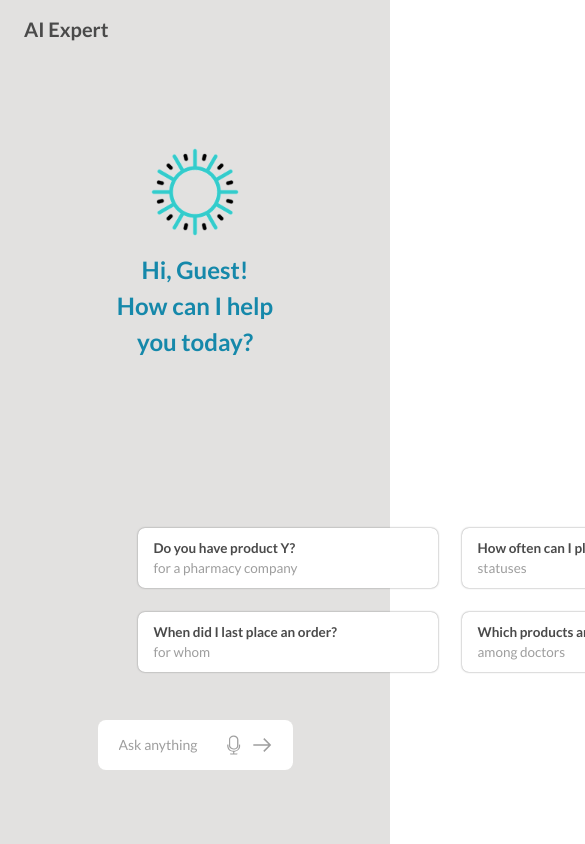
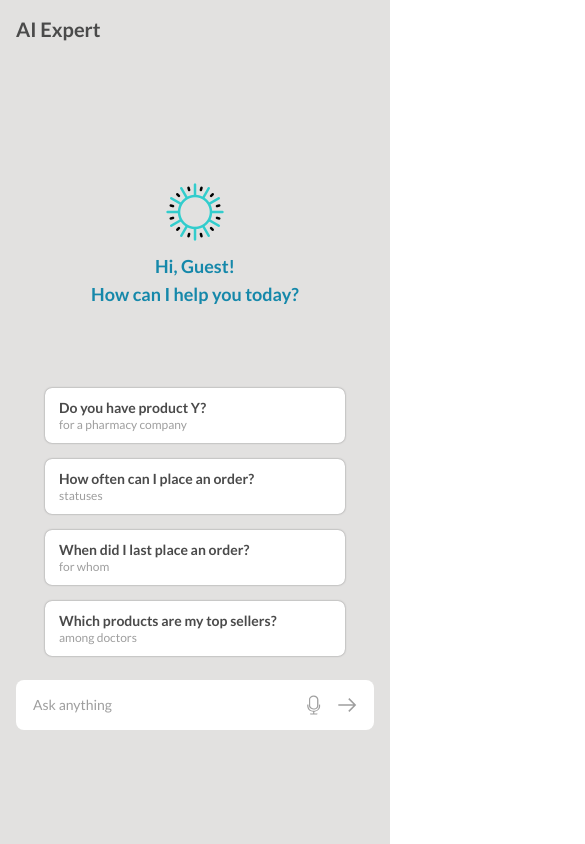
Before and after one commit to YaelOnGitHub/AI-AGENT-UI, an Angular app: page / in a window 390 px wide. Shown: the top 844 px of the page, 585 px wide, since content can reach past the window. Built offline with nearby package versions, Linux system fonts and the light colour scheme.

Commit message:
* Added responsive layout to all diff types of screen sizes

```diff
--- a/src/app/components/chatbox/chatbox.component.html
+++ b/src/app/components/chatbox/chatbox.component.html
@@ -1,11 +1,11 @@
-<main [class.hidden]="isHidden" [class.fade-in]="isFadeIn" class="bg-[#fff] w-full h-[520px] mb-8 rounded-lg shadow-md p-8 pr-3 pb-14">
-    <article #scrollContainer class="w-full h-full overflow-auto pt-1 pl-3 p-8">
+<main [class.hidden]="isHidden" [class.fade-in]="isFadeIn" class="bg-[#fff] w-full h-[300px] sm:h-[400px] md:h-[520px] mb-8 rounded-lg shadow-md p-4 sm:p-6 md:p-8 pr-2 sm:pr-3 pb-10 sm:pb-14">
+    <article #scrollContainer class="w-full h-full overflow-auto pt-1 pl-2 sm:pl-3 p-4 sm:p-6 md:p-8">
         <section>
             <ng-container *ngFor="let message of messages">
                 <div class="sent-message-wrap">
                     <div class="flex justify-end">
                         <section class="sent-bubble">
-                            <p>{{ message.text }}</p>
+                            <p class="text-sm sm:text-base">{{ message.text }}</p>
                         </section>
                         <section class="user-profile">
                             <div class="profile">{{ getInitials() }}</div>
@@ -16,7 +16,7 @@
                 <div class="receive-message-wrap" *ngIf="sharedService.isTyping() && message === messages[messages.length - 1]">
                     <div class="flex">
                         <section class="ai-profile">
-                            <img src="assets/images/AI_Expert_GIF_Logo.gif" alt="">
+                            <img src="assets/images/AI_Expert_GIF_Logo.gif" alt="" class="w-8 h-8 sm:w-10 sm:h-10">
                         </section>
                         <section class="receive-bubble">
                             <div class="typing-indicator">
@@ -31,10 +31,10 @@
                 <div class="receive-message-wrap" *ngIf="!sharedService.isTyping() || message !== messages[messages.length - 1]">
                     <div class="flex">
                         <section class="ai-profile">
-                            <img src="assets/images/AI_Expert_GIF_Logo.gif" alt="">
+                            <img src="assets/images/AI_Expert_GIF_Logo.gif" alt="" class="w-8 h-8 sm:w-10 sm:h-10">
                         </section>
                         <section class="receive-bubble">
-                            <p>Hello there! This response has been generated by a prototype version of Order Point Agent. At this stage, it is not connected to any external APIs, live databases, or backend services. The information provided here is for demonstration purposes only and may not reflect real-time data or actual service functionality.
+                            <p class="text-sm sm:text-base">Hello there! This response has been generated by a prototype version of Order Point Agent. At this stage, it is not connected to any external APIs, live databases, or backend services. The information provided here is for demonstration purposes only and may not reflect real-time data or actual service functionality.
                             </p>
                         </section>
                     </div>
--- a/src/app/components/greetings/greetings.component.html
+++ b/src/app/components/greetings/greetings.component.html
@@ -1,7 +1,7 @@
-<article [class.fade-out]="isFadingOut" [class.hidden]="isHidden"  id="greetings" class="greetings flex-1 mb-32">
+<article [class.fade-out]="isFadingOut" [class.hidden]="isHidden" id="greetings" class="greetings flex-1 mb-16 sm:mb-24 md:mb-32">
     <div class="flex flex-col text-center">
-      <img src="assets/images/AI_Expert_GIF_Logo.gif" alt="" class="w-[120px] mx-auto" />
-      <p class="text-[#1588AA] text-[24px] font-[600]">
+      <img src="assets/images/AI_Expert_GIF_Logo.gif" alt="" class="w-[80px] sm:w-[100px] md:w-[120px] mx-auto" />
+      <p class="text-[#1588AA] text-lg sm:text-xl md:text-[24px] font-[600]">
         Hi, {{ sharedService.userName() }}! <br />How can I help you today?
       </p>
     </div>
--- a/src/app/components/main/main.component.html
+++ b/src/app/components/main/main.component.html
@@ -1,10 +1,10 @@
 <div class="main-wrapper flex flex-col min-h-screen bg-[#e2e1e0]" id="main-wrapper">
-  <header class="text-[20px] bg-transparent text-[#4A4A4A] font-[700] px-6 py-3.5">
+  <header class="text-[20px] bg-transparent text-[#4A4A4A] font-[700] px-4 sm:px-6 py-3.5">
     AI Expert
   </header>
-  <div class="bg-transparent flex justify-center items-center flex-1">
+  <div class="bg-transparent flex justify-center items-center flex-1 px-4 sm:px-6">
     <!--Main-->
-    <main class="w-[50%] flex flex-col">
+    <main class="w-full max-w-[800px] flex flex-col">
       <app-greetings />
       <app-suggestions />
       <app-chatbox />
--- a/src/app/components/suggestions/suggestions.component.html
+++ b/src/app/components/suggestions/suggestions.component.html
@@ -1,33 +1,33 @@
 <!--Suggestions-->
-<article class="p-10 mb-2" [class.fade-out]="isFadingOut" [class.hidden]="isHidden">
-    <div class="flex flex-col gap-6">
-      <div class="flex gap-6 mx-auto">
+<article class="p-4 sm:p-6 md:p-10 mb-2" [class.fade-out]="isFadingOut" [class.hidden]="isHidden">
+    <div class="flex flex-col gap-4 sm:gap-6">
+      <div class="flex flex-col items-center sm:flex-row gap-4 sm:gap-6 justify-center">
         <section class="suggestion" (click)="handleSuggestionClick('Do you have product Y?')">
-          <h4 class="text-[#4A4A4A] font-[600]">Do you have product Y?</h4>
-          <p class="text-[#9E9E9E]">for a pharmacy company</p>
+          <h4 class="text-[#4A4A4A] font-[600] text-sm sm:text-base leading-tight">Do you have product Y?</h4>
+          <p class="text-[#9E9E9E] text-xs sm:text-sm leading-tight">for a pharmacy company</p>
         </section>
 
         <section class="suggestion" (click)="handleSuggestionClick('How often can I place an order?')">
-          <h4 class="text-[#4A4A4A] font-[600]">
+          <h4 class="text-[#4A4A4A] font-[600] text-sm sm:text-base leading-tight">
             How often can I place an order?
           </h4>
-          <p class="text-[#9E9E9E]">statuses</p>
+          <p class="text-[#9E9E9E] text-xs sm:text-sm leading-tight">statuses</p>
         </section>
       </div>
 
-      <div class="flex gap-6 mx-auto">
+      <div class="flex flex-col items-center sm:flex-row gap-4 sm:gap-6 justify-center">
         <section class="suggestion" (click)="handleSuggestionClick('When did I last place an order?')">
-          <h4 class="text-[#4A4A4A] font-[600]">
+          <h4 class="text-[#4A4A4A] font-[600] text-sm sm:text-base leading-tight">
             When did I last place an order?
           </h4>
-          <p class="text-[#9E9E9E]">for whom</p>
+          <p class="text-[#9E9E9E] text-xs sm:text-sm leading-tight">for whom</p>
         </section>
 
         <section class="suggestion" (click)="handleSuggestionClick('Which products are my top sellers?')">
-          <h4 class="text-[#4A4A4A] font-[600]">
+          <h4 class="text-[#4A4A4A] font-[600] text-sm sm:text-base leading-tight">
             Which products are my top sellers?
           </h4>
-          <p class="text-[#9E9E9E]">among doctors</p>
+          <p class="text-[#9E9E9E] text-xs sm:text-sm leading-tight">among doctors</p>
         </section>
       </div>
     </div>
--- a/src/app/components/suggestions/suggestions.component.scss
+++ b/src/app/components/suggestions/suggestions.component.scss
@@ -1,23 +1,39 @@
-.suggestion{
+.suggestion {
     background-color: #FFFFFF;
-    width: 300px;
+    width: 100%;
+    min-width: 250px;
+    max-width: 300px;
     height: 60px;
     border-radius: 7px;
-    padding: 10px;
-    padding-left: 16px;
+    padding: 10px 16px;
     font-size: 13.5px;
     cursor: pointer;
     box-shadow: 0px 0px 2px 0px grey;
     transition: all ease 300ms;
+    display: flex;
+    flex-direction: column;
+    justify-content: center;
 }
-.suggestion:hover{scale: 1.020;}
+
+.suggestion:hover {
+    scale: 1.020;
+    box-shadow: 0px 0px 4px 0px rgba(0, 0, 0, 0.2);
+}
 
 .fade-out {
     animation: fadeOut 0.5s forwards;
-  }
+}
 
-  @keyframes fadeOut {
+@keyframes fadeOut {
     to {
-      opacity: 0;
+        opacity: 0;
     }
 }
+
+@media (max-width: 640px) {
+    .suggestion {
+        min-width: 200px;
+        height: 55px;
+        padding: 8px 14px;
+    }
+}
--- a/src/app/components/textbox/textbox.component.html
+++ b/src/app/components/textbox/textbox.component.html
@@ -1,6 +1,6 @@
-<div class="focus-border w-full h-[50px] p-[12px] pl-[20px] bg-white flex items-center rounded-lg">
-    <textarea #messageTextarea [(ngModel)]="inputText" name="" id="" placeholder="Ask anything" class="resize-none" (keydown.enter)="$event.preventDefault(); !isMicEnable && !sharedService.isTyping() && handleSend()" maxlength="300"></textarea>
-    <div class="flex items-center justify-between w-[66.5px] mr-2">
+<div class="focus-border w-full h-[50px] p-[8px] sm:p-[10px] md:p-[12px] pl-[16px] sm:pl-[18px] md:pl-[20px] bg-white flex items-center rounded-lg">
+    <textarea #messageTextarea [(ngModel)]="inputText" name="" id="" placeholder="Ask anything" class="resize-none text-sm sm:text-base" (keydown.enter)="$event.preventDefault(); !isMicEnable && !sharedService.isTyping() && handleSend()" maxlength="300"></textarea>
+    <div class="flex items-center justify-between w-[60px] sm:w-[66.5px] mr-2">
       <!--Mic SVG-->
       <svg (click)="toggleMic()" width="14" height="20" viewBox="0 0 14 20" fill="none" xmlns="http://www.w3.org/2000/svg">
         <path d="M2.03125 10.0805C2.03125 10.5618 2.03125 10.8827 2.03125 11.2035C2.21896 12.1661 2.96981 13.1287 4.09609 13.7704C4.84694 14.2517 5.7855 14.5725 6.72406 14.5725C7.09949 14.5725 7.2872 14.5725 7.66263 14.5725C9.91518 14.0912 11.4169 12.487 11.4169 10.4014C11.4169 8.47626 11.4169 6.55112 11.4169 4.62599C11.4169 2.38 9.35204 0.615294 6.72406 0.615294C5.41008 0.615294 4.2838 1.09658 3.34524 1.73829C2.40668 2.54043 2.03125 3.50299 2.03125 4.62599V6.87198V8.31583C2.03125 8.95754 2.03125 9.43882 2.03125 10.0805ZM3.15753 5.2677C3.15753 3.98428 3.34524 3.18214 4.2838 2.54043C4.84694 1.89872 5.7855 1.73829 6.53635 1.73829C6.91178 1.73829 7.2872 1.73829 7.66263 1.89872C8.97661 2.21957 9.72746 2.86128 10.1029 4.14471C10.1029 4.30513 10.1029 4.62599 10.1029 4.78642C10.1029 6.71155 10.1029 8.47626 10.1029 10.4014C10.2906 11.8452 9.16433 13.1287 7.47491 13.4495C5.59779 13.7704 3.72066 12.8078 3.34524 11.364C3.34524 11.364 3.15753 10.7222 3.15753 10.4014C3.15753 9.59925 3.15753 6.87198 3.15753 5.2677Z" [attr.fill]="isMicEnable ? '#1588AA' : '#9E9E9E'"/>
```
